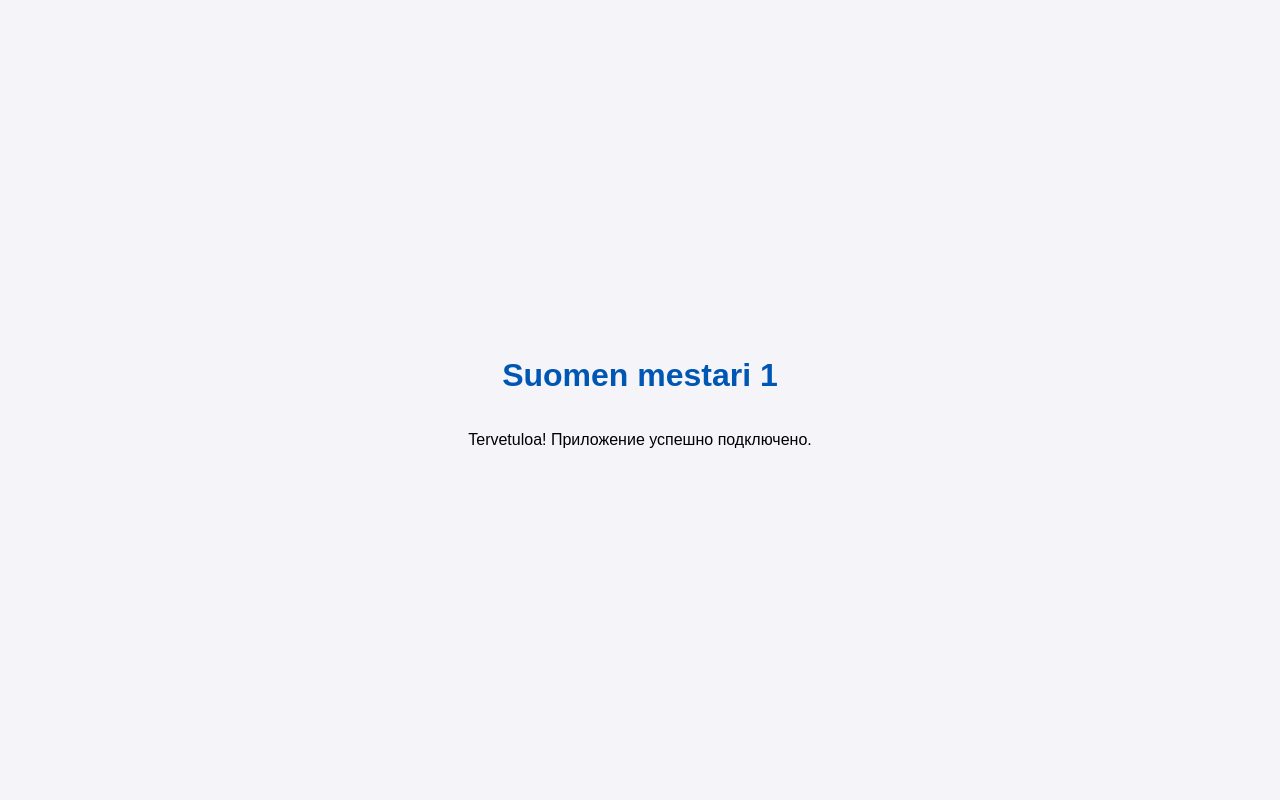
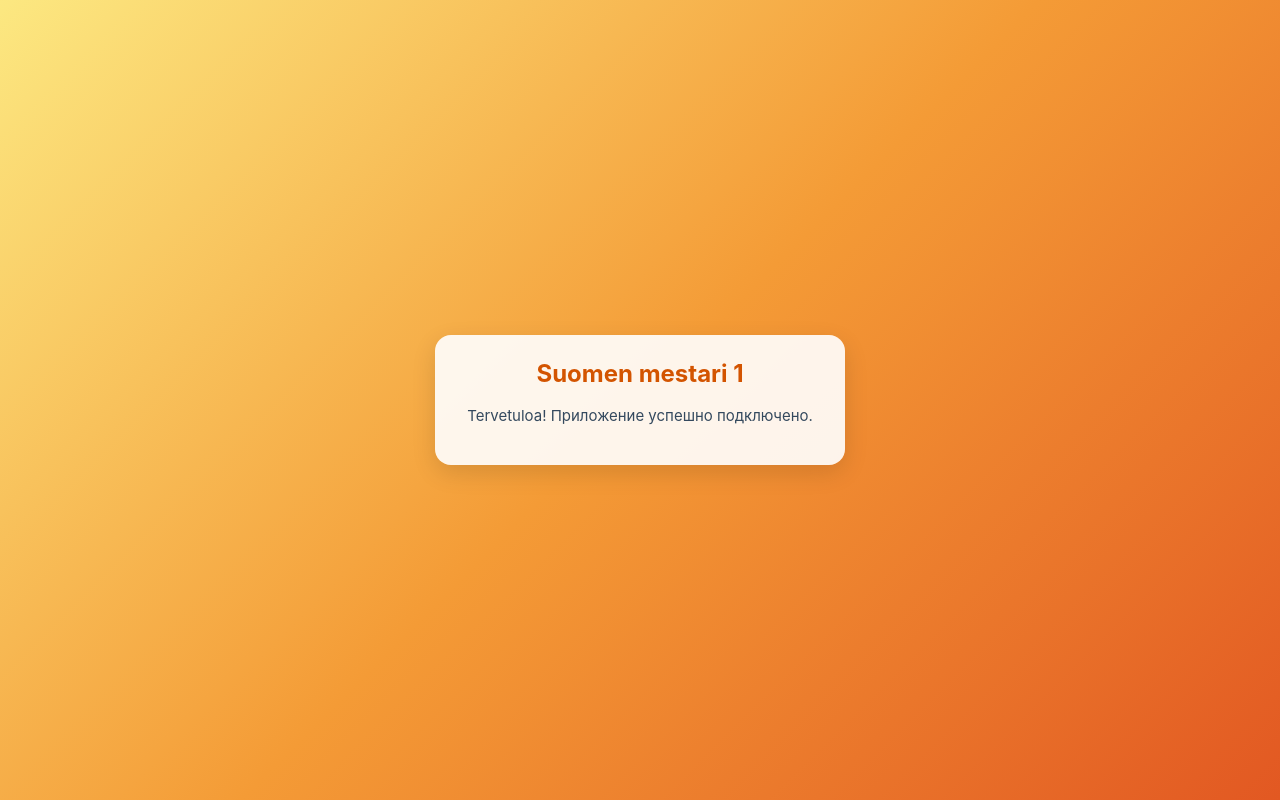
Before and after one commit to Realist59/suomen-mestari-app, a plain HTML site: page index.html in a window 1280 px wide. Drawn offline with Linux system fonts and the light colour scheme.

Commit message:
Update index.html

```diff
--- a/index.html
+++ b/index.html
@@ -7,20 +7,41 @@
     <script src="https://telegram.org/js/telegram-web-app.js"></script>
     <style>
         body {
-            font-family: sans-serif;
+            font-family: -apple-system, BlinkMacSystemFont, 'Segoe UI', Roboto, Helvetica, Arial, sans-serif;
             display: flex;
             flex-direction: column;
             align-items: center;
             justify-content: center;
             height: 100vh;
             margin: 0;
-            background-color: #f4f4f9;
+            /* Фирменный градиент в стиле обложки Suomen mestari */
+            background: linear-gradient(135deg, #fce881 0%, #f49b36 50%, #e25822 100%);
+            color: #2c3e50;
         }
-        h1 { color: #0056b3; }
+        .card {
+            background: rgba(255, 255, 255, 0.9);
+            padding: 24px 32px;
+            border-radius: 16px;
+            box-shadow: 0 8px 24px rgba(0, 0, 0, 0.12);
+            text-align: center;
+            max-width: 85%;
+        }
+        h1 {
+            color: #d35400;
+            margin-top: 0;
+            font-size: 24px;
+        }
+        p {
+            font-size: 15px;
+            line-height: 1.4;
+            color: #34495e;
+        }
     </style>
 </head>
 <body>
-    <h1>Suomen mestari 1</h1>
-    <p>Tervetuloa! Приложение успешно подключено.</p>
+    <div class="card">
+        <h1>Suomen mestari 1</h1>
+        <p>Tervetuloa! Приложение успешно подключено.</p>
+    </div>
 </body>
 </html>
```
